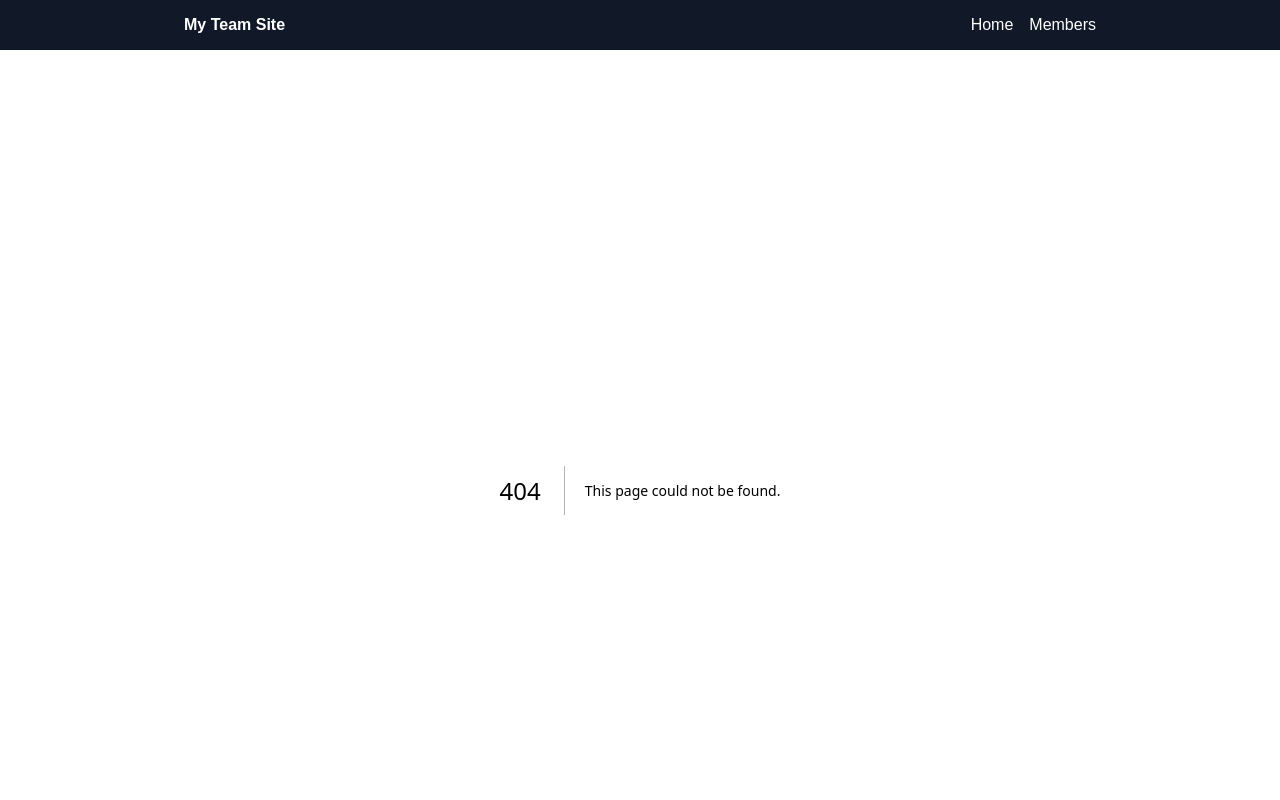
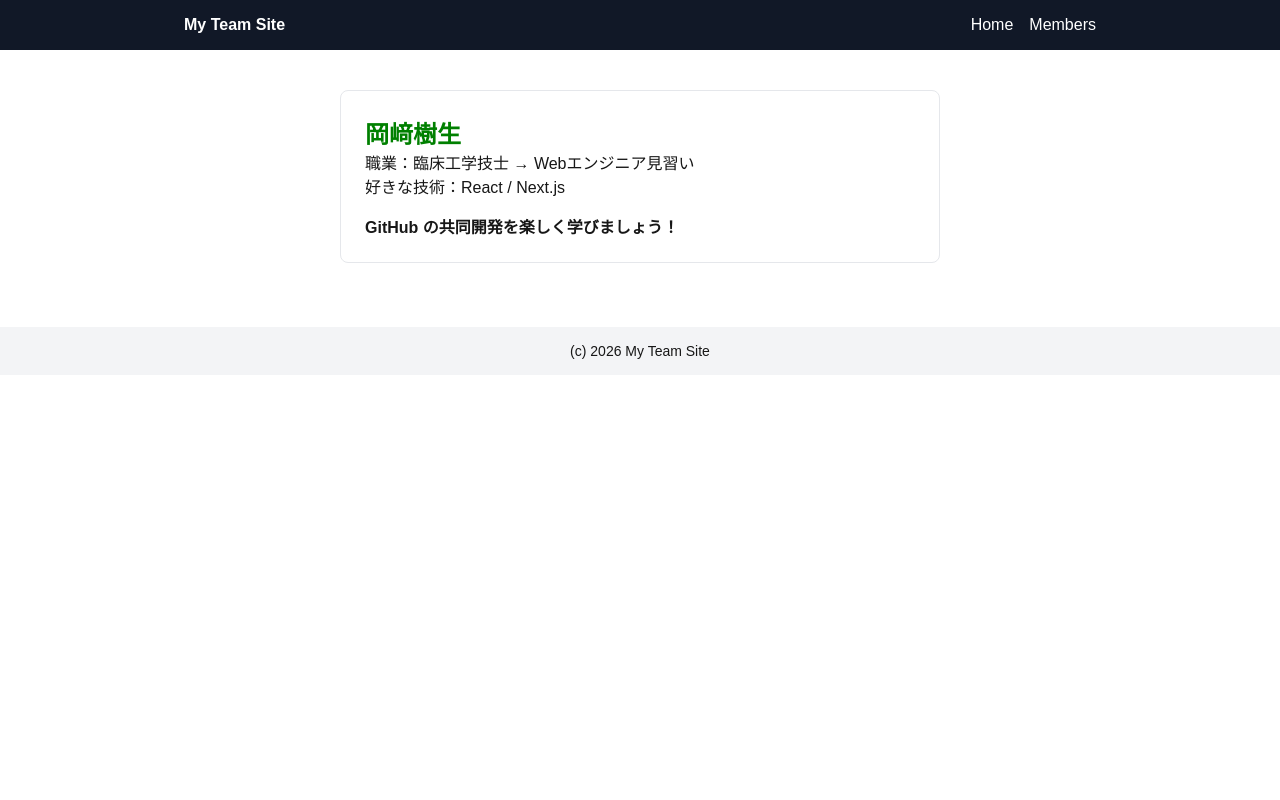
Before and after one commit to yusukeweb/cp2025.09.webapp, a Next.js app: page /members/okazaki in a window 1280 px wide. Before the commit this address had no page. Shown: the top 800 px of the page. Built offline with nearby package versions, Linux system fonts and the light colour scheme.

Commit message:
first git

```diff
--- /dev/null
+++ b/src/app/members/okazaki/page.jsx
@@ -0,0 +1,14 @@
+import styles from "./page.module.css";
+
+const Okazaki = () => {
+  return (
+    <section className={styles.container}>
+      <h1 className={styles.name}>岡﨑樹生</h1>
+      <p>職業：臨床工学技士 → Webエンジニア見習い</p>
+      <p>好きな技術：React / Next.js</p>
+      <p className={styles.message}>GitHub の共同開発を楽しく学びましょう！</p>
+    </section>
+  );
+};
+
+export default Okazaki;
--- /dev/null
+++ b/src/app/members/okazaki/page.module.css
@@ -0,0 +1,19 @@
+.container {
+  border: 1px solid #e5e7eb;
+  border-radius: 8px;
+  padding: 24px;
+  max-width: 600px;
+  margin: 0 auto;
+  transition: transform 0.3s ease, box-shadow 0.3s ease;
+}
+.container:hover {
+  transform: translateY(-8px) scale(1.02);
+  box-shadow: 0 30px 60px rgba(0, 0, 0, 0.35);
+}
+.name {
+  color: green;
+}
+.message {
+  margin-top: 16px;
+  font-weight: bold;
+}
```
Also changed, not shown: 1 other file (tests, documents, lock files or other folders).
